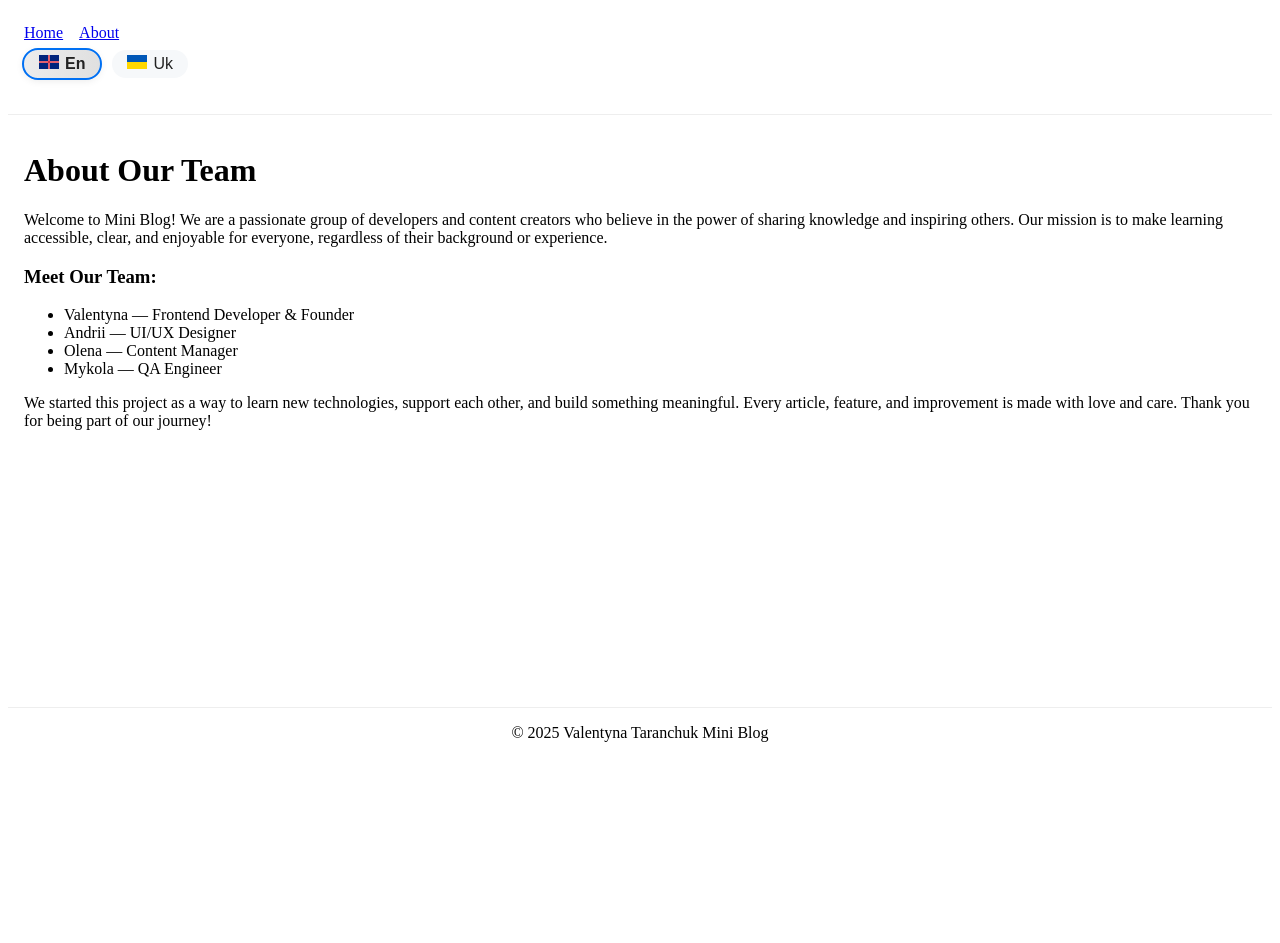
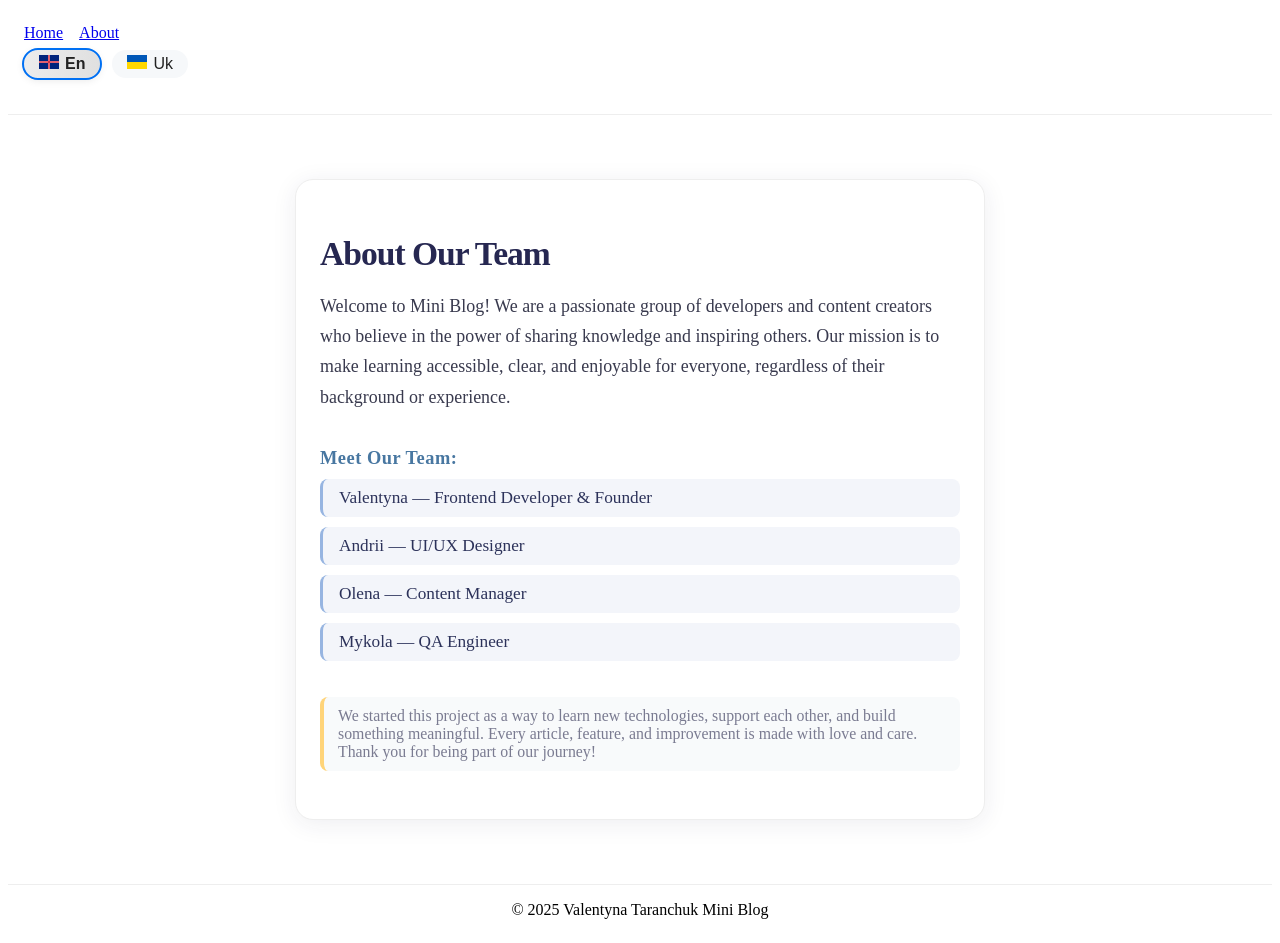
Before and after one commit to valentyna88/mini-blog, a Next.js app: page /en/about in a window 1280 px wide. Before the commit the page ends 800 px from the top, so only its background shows below. Built offline with nearby package versions, Linux system fonts and the light colour scheme.

Commit message:
style(about): add styles for About page

```diff
--- a/src/app/components/About/About.jsx
+++ b/src/app/components/About/About.jsx
@@ -1,15 +1,19 @@
+import styles from "./About.module.css";
+
 export default function About({ dict }) {
   return (
-    <div>
-      <h1>{dict.about.title}</h1>
-      <p>{dict.about.desc}</p>
-      <h3>{dict.about.team}</h3>
-      <ul>
+    <div className={styles.container}>
+      <h1 className={styles.title}>{dict.about.title}</h1>
+      <p className={styles.desc}>{dict.about.desc}</p>
+      <h3 className={styles.subtitle}>{dict.about.team}</h3>
+      <ul className={styles.list}>
         {dict.about.names.map((name, idx) => (
-          <li key={idx}>{name}</li>
+          <li key={idx} className={styles.item}>
+            {name}
+          </li>
         ))}
       </ul>
-      <p>{dict.about.note}</p>
+      <p className={styles.note}>{dict.about.note}</p>
     </div>
   );
 }
--- /dev/null
+++ b/src/app/components/About/About.module.css
@@ -0,0 +1,57 @@
+.container {
+  max-width: 640px;
+  margin: 48px auto;
+  padding: 32px 24px;
+  background: #fff;
+  border-radius: 18px;
+  box-shadow: 0 4px 24px rgba(40, 40, 80, 0.08);
+  border: 1px solid #eee;
+}
+
+.title {
+  font-size: 2.1rem;
+  margin-bottom: 18px;
+  font-weight: 700;
+  letter-spacing: -1px;
+  color: #262751;
+}
+
+.desc {
+  font-size: 1.12rem;
+  margin-bottom: 36px;
+  line-height: 1.7;
+  color: #393a4e;
+}
+
+.subtitle {
+  margin: 0 0 10px 0;
+  font-size: 1.15rem;
+  color: #4877a1;
+  letter-spacing: 0.5px;
+}
+
+.list {
+  list-style: none;
+  padding: 0;
+  margin: 0 0 16px 0;
+}
+
+.item {
+  background: #f3f5fa;
+  border-radius: 8px;
+  padding: 9px 16px;
+  margin-bottom: 10px;
+  font-size: 1.08rem;
+  color: #2c325a;
+  border-left: 3px solid #97b5e1;
+}
+
+.note {
+  margin-top: 36px;
+  font-size: 0.99rem;
+  color: #7a7b91;
+  background: #f8fafb;
+  border-radius: 8px;
+  padding: 10px 14px;
+  border-left: 4px solid #ffd479;
+}
```
